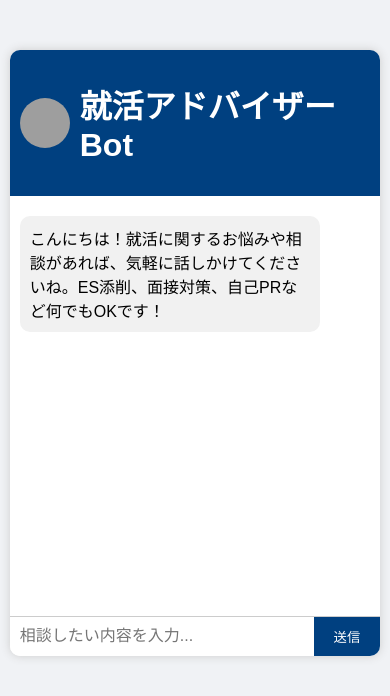
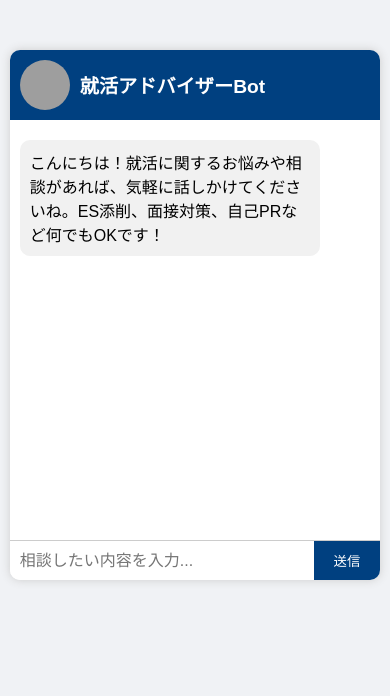
Before and after one commit to dendenmushi03/syukatsu-bot, a website: page public/index.html in a window 390 px wide. Drawn offline with Linux system fonts and the light colour scheme; grey boxes are pictures that could not be loaded.

Commit message:
○○を変更

```diff
--- a/public/style.css
+++ b/public/style.css
@@ -28,6 +28,12 @@ body {
   height: 50px;
   margin-right: 10px;
   border-radius: 50%;
+}
+
+.chat-header h1 {
+  font-size: 1.5rem;
+  margin: 0;
+  white-space: nowrap;
 }
 
 .chat-box {
@@ -82,3 +88,10 @@ body {
   color: white;
   cursor: pointer;
 }
+
+/* スマホ用のフォントサイズ調整 */
+@media (max-width: 480px) {
+  .chat-header h1 {
+    font-size: 1.2rem;
+  }
+}
```
